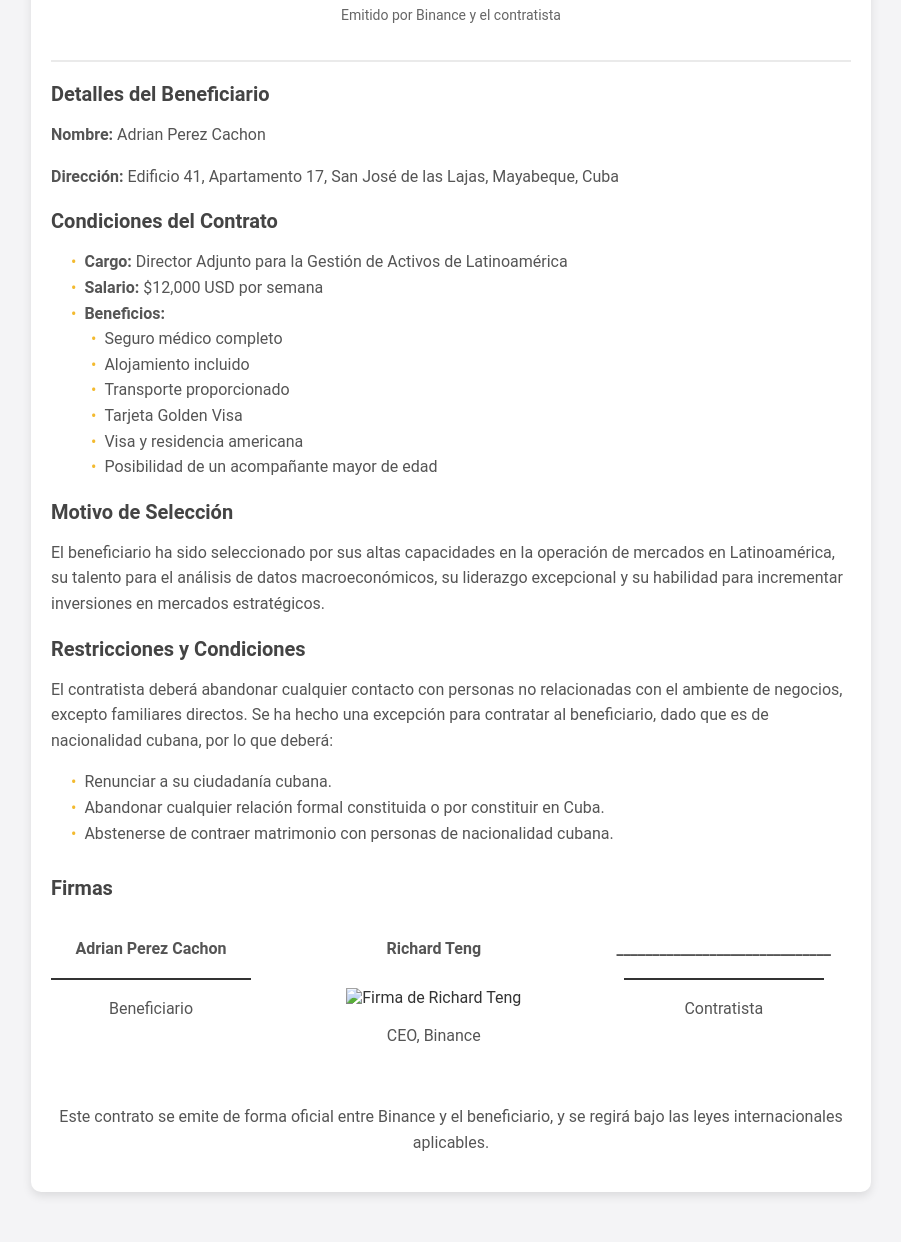
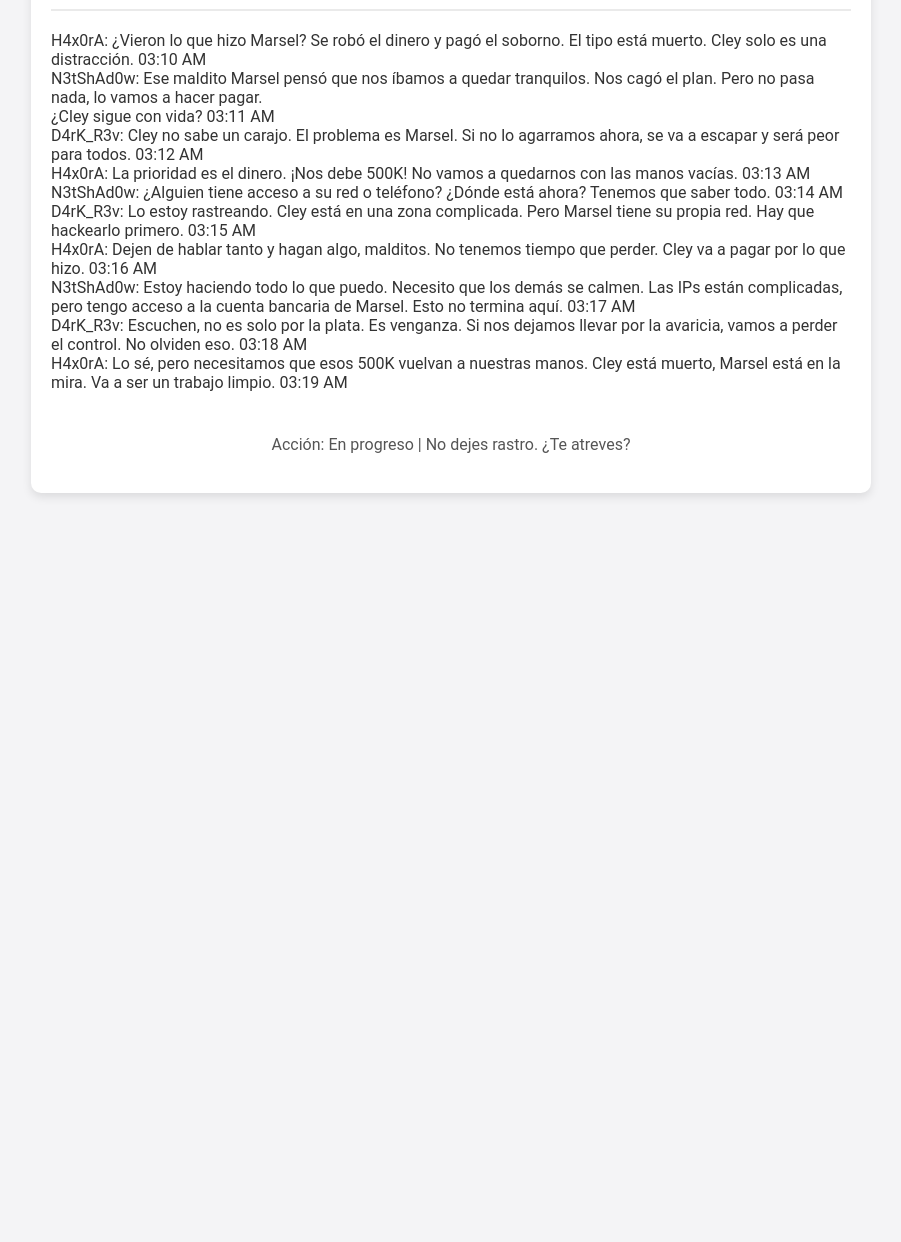
Before and after one commit to adriancito15/binance, a plain HTML site: page index.html in a window 1280 px wide. Shown: the part 162-1404 px from the top of the page, without its empty margins (189-1090 px from the left). After the commit the page ends 800 px from the top, so only its background shows below. Drawn offline with Linux system fonts and the light colour scheme.

Commit message:
Update index.html

```diff
--- a/index.html
+++ b/index.html
@@ -1,84 +1,65 @@
 <!DOCTYPE html>
-<html lang="en">
+<html lang="es">
 <head>
     <meta charset="UTF-8">
     <meta name="viewport" content="width=device-width, initial-scale=1.0">
-    <title>Contrato Profesional</title>
+    <meta http-equiv="X-UA-Compatible" content="ie=edge">
+    <title>Reporte de Traición: Caza a Cley</title>
     <link rel="stylesheet" href="styles.css">
 </head>
 <body>
     <div class="container">
         <header>
-            <div class="logo">
-                <h1>Binance</h1> <!-- Logo de Binance -->
-            </div>
-            <h2>Contrato de Empleo</h2>
-            <p>Emitido por Binance y el contratista</p>
+            <h1>REPORTE DE TRAICIÓN: Caza a Cley</h1>
         </header>
 
-        <section class="contract-details">
-            <h3>Detalles del Beneficiario</h3>
-            <p><strong>Nombre:</strong> Adrian Perez Cachon</p>
-            <p><strong>Dirección:</strong> Edificio 41, Apartamento 17, San José de las Lajas, Mayabeque, Cuba</p>
-        </section>
-
-        <section class="employment-details">
-            <h3>Condiciones del Contrato</h3>
-            <ul>
-                <li><strong>Cargo:</strong> Director Adjunto para la Gestión de Activos de Latinoamérica</li>
-                <li><strong>Salario:</strong> $12,000 USD por semana</li>
-                <li><strong>Beneficios:</strong></li>
-                <ul>
-                    <li>Seguro médico completo</li>
-                    <li>Alojamiento incluido</li>
-                    <li>Transporte proporcionado</li>
-                    <li>Tarjeta Golden Visa</li>
-                    <li>Visa y residencia americana</li>
-                    <li>Posibilidad de un acompañante mayor de edad</li>
-                </ul>
-            </ul>
-        </section>
-
-        <section class="summary">
-            <h3>Motivo de Selección</h3>
-            <p>El beneficiario ha sido seleccionado por sus altas capacidades en la operación de mercados en Latinoamérica, su talento para el análisis de datos macroeconómicos, su liderazgo excepcional y su habilidad para incrementar inversiones en mercados estratégicos.</p>
-        </section>
-
-        <section class="contract-restrictions">
-            <h3>Restricciones y Condiciones</h3>
-            <p>
-                El contratista deberá abandonar cualquier contacto con personas no relacionadas con el ambiente de negocios, excepto familiares directos. Se ha hecho una excepción para contratar al beneficiario, dado que es de nacionalidad cubana, por lo que deberá:
-            </p>
-            <ul>
-                <li>Renunciar a su ciudadanía cubana.</li>
-                <li>Abandonar cualquier relación formal constituida o por constituir en Cuba.</li>
-                <li>Abstenerse de contraer matrimonio con personas de nacionalidad cubana.</li>
-            </ul>
-        </section>
-
-        <section class="signatures">
-            <h3>Firmas</h3>
-            <div class="signature-block">
-                <div class="signature">
-                    <p><strong>Adrian Perez Cachon</strong></p>
-                    <div class="signature-line"></div>
-                    <p>Beneficiario</p>
+        <div class="chat-container">
+            <div class="chat-box">
+                <div class="message" id="msg-1">
+                    <span class="username">H4x0rA:</span> <span class="message-text">¿Vieron lo que hizo Marsel? Se robó el dinero y pagó el soborno. El tipo está muerto. Cley solo es una distracción.</span>
+                    <span class="timestamp">03:10 AM</span>
                 </div>
-                <div class="signature">
-                    <p><strong>Richard Teng</strong></p>
-                    <img src="firma-richard-teng.png" alt="Firma de Richard Teng" class="signature-image">
-                    <p>CEO, Binance</p>
+                <div class="message" id="msg-2">
+                    <span class="username">N3tShAd0w:</span> <span class="message-text">Ese maldito Marsel pensó que nos íbamos a quedar tranquilos. Nos cagó el plan. Pero no pasa nada, lo vamos a hacer pagar. <br> ¿Cley sigue con vida?</span>
+                    <span class="timestamp">03:11 AM</span>
                 </div>
-                <div class="signature">
-                    <p><strong>______________________________</strong></p>
-                    <div class="signature-line"></div>
-                    <p>Contratista</p>
+                <div class="message" id="msg-3">
+                    <span class="username">D4rK_R3v:</span> <span class="message-text">Cley no sabe un carajo. El problema es Marsel. Si no lo agarramos ahora, se va a escapar y será peor para todos.</span>
+                    <span class="timestamp">03:12 AM</span>
+                </div>
+                <div class="message" id="msg-4">
+                    <span class="username">H4x0rA:</span> <span class="message-text">La prioridad es el dinero. ¡Nos debe 500K! No vamos a quedarnos con las manos vacías.</span>
+                    <span class="timestamp">03:13 AM</span>
+                </div>
+                <div class="message" id="msg-5">
+                    <span class="username">N3tShAd0w:</span> <span class="message-text">¿Alguien tiene acceso a su red o teléfono? ¿Dónde está ahora? Tenemos que saber todo.</span>
+                    <span class="timestamp">03:14 AM</span>
+                </div>
+                <div class="message" id="msg-6">
+                    <span class="username">D4rK_R3v:</span> <span class="message-text">Lo estoy rastreando. Cley está en una zona complicada. Pero Marsel tiene su propia red. Hay que hackearlo primero.</span>
+                    <span class="timestamp">03:15 AM</span>
+                </div>
+                <div class="message" id="msg-7">
+                    <span class="username">H4x0rA:</span> <span class="message-text">Dejen de hablar tanto y hagan algo, malditos. No tenemos tiempo que perder. Cley va a pagar por lo que hizo.</span>
+                    <span class="timestamp">03:16 AM</span>
+                </div>
+                <div class="message" id="msg-8">
+                    <span class="username">N3tShAd0w:</span> <span class="message-text">Estoy haciendo todo lo que puedo. Necesito que los demás se calmen. Las IPs están complicadas, pero tengo acceso a la cuenta bancaria de Marsel. Esto no termina aquí.</span>
+                    <span class="timestamp">03:17 AM</span>
+                </div>
+                <div class="message" id="msg-9">
+                    <span class="username">D4rK_R3v:</span> <span class="message-text">Escuchen, no es solo por la plata. Es venganza. Si nos dejamos llevar por la avaricia, vamos a perder el control. No olviden eso.</span>
+                    <span class="timestamp">03:18 AM</span>
+                </div>
+                <div class="message" id="msg-10">
+                    <span class="username">H4x0rA:</span> <span class="message-text">Lo sé, pero necesitamos que esos 500K vuelvan a nuestras manos. Cley está muerto, Marsel está en la mira. Va a ser un trabajo limpio.</span>
+                    <span class="timestamp">03:19 AM</span>
                 </div>
             </div>
-        </section>
+        </div>
 
         <footer>
-            <p class="footer-note">Este contrato se emite de forma oficial entre Binance y el beneficiario, y se regirá bajo las leyes internacionales aplicables.</p>
+            <p>Acción: En progreso | No dejes rastro. ¿Te atreves?</p>
         </footer>
     </div>
 </body>
```
